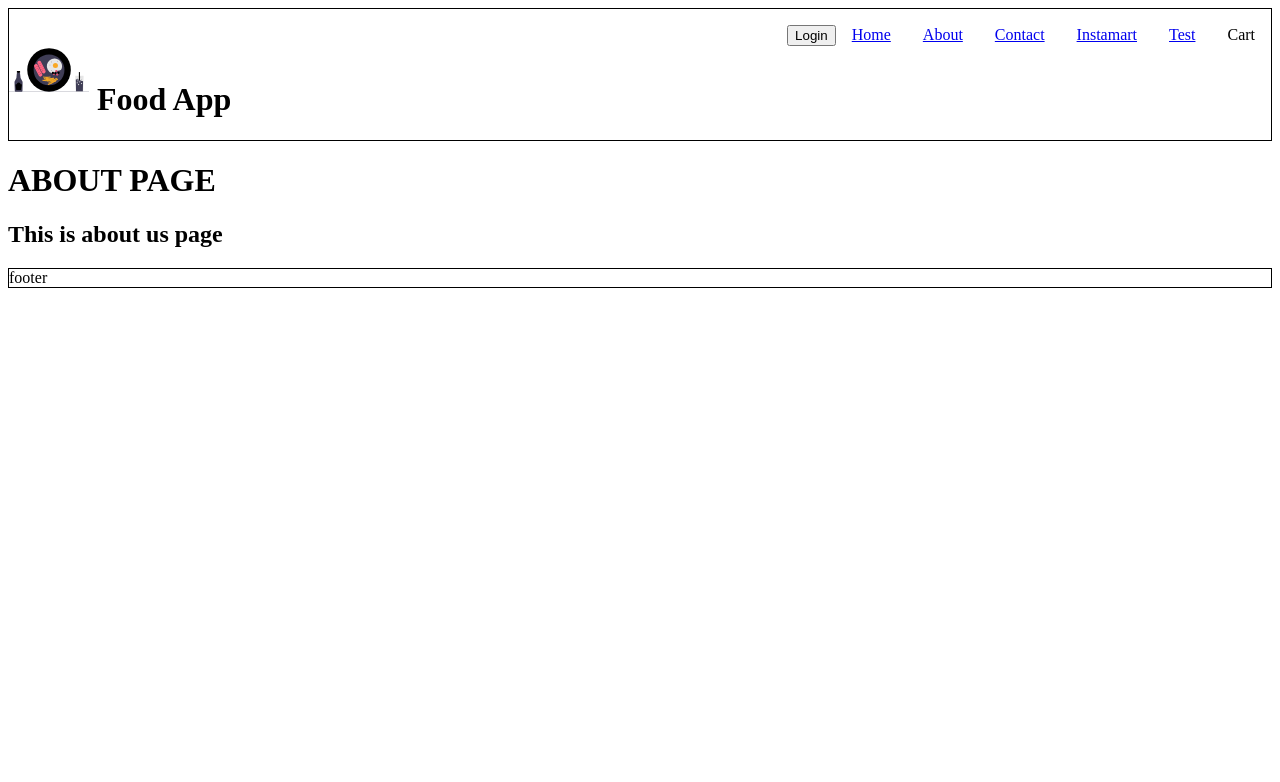
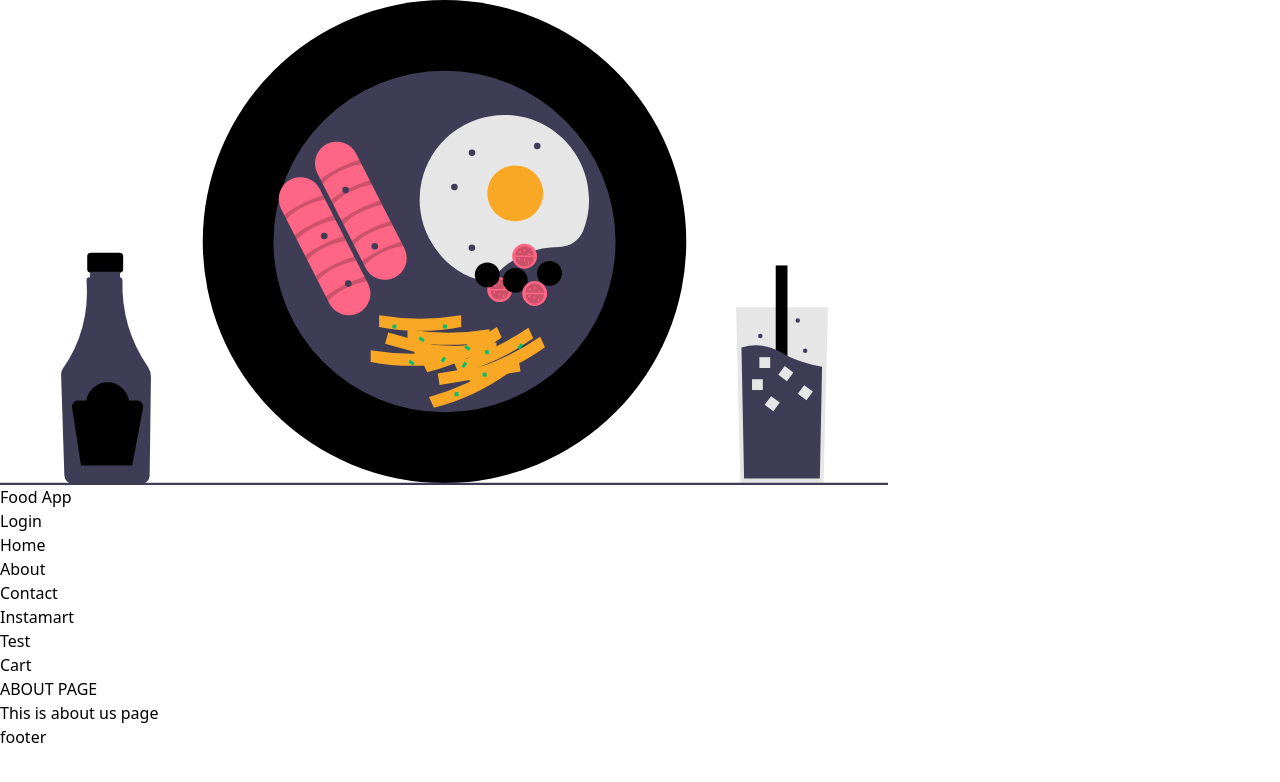
Before and after one commit to MayankMukul/namaste-food-app, a React (Vite) app: page /about in a window 1280 px wide. Shown: the top 782 px of the page. Built offline with nearby package versions, Linux system fonts and the light colour scheme.

Commit message:
tailwind added

```diff
--- a/package.json
+++ b/package.json
@@ -11,9 +11,12 @@
   "license": "ISC",
   "devDependencies": {
     "parcel": "^2.9.3",
-    "process": "^0.11.10"
+    "postcss": "^8.4.31",
+    "process": "^0.11.10",
+    "tailwindcss": "^3.3.5"
   },
   "dependencies": {
+    "formik": "^2.4.5",
     "react": "^18.2.0",
     "react-dom": "^18.2.0",
     "react-router-dom": "^6.16.0"
--- a/style.css
+++ b/style.css
@@ -1,68 +1,4 @@
 
-.logo{
-    height: 80px;
-    width: 80px;
-    display: inline;
-}
-
-.navbar{
-    border: 1px solid black;
-    display: flex;
-    justify-content: space-between;
-}
-
-.nav-items>ul>li{
-    list-style-type: none;
-    display: inline;
-    padding: 1rem;
-}
-
-.container{
-    border: 1px solid black;
-    display: flex;
-    flex-wrap: wrap;
-    margin: 5rem;
-    /* box-sizing: border-box; */
-}
-.footer{
-    border: 1px solid black;
-}
-
-.card{
-    border: 2px solid #0d6efd ;
-    width: 20%;
-    box-sizing: border-box;
-}
-
-.card>img {
-    width: 80%;
-    height: 40%;
-    margin: 1rem;
-}
-
-.search {
-    border: 3px solid blueviolet;
-    margin: 2rem auto;
-    width: 50%;
-}
-
-.search>input{
-    width: 80%;
-}
-
-.shimmerSearch{
-    margin: 20px auto ;
-    height: 30px;
-    width: 80%;
-    background-color: gray;
-
-}
-
-.shimmercard{
-    background-color: gray;
-    height: 200px;
-    width: 15%;
-    margin: 20px;
-    box-sizing: border-box;
-
-}
+@tailwind base;
+@tailwind components;
+@tailwind utilities;
--- /dev/null
+++ b/tailwind.config.js
@@ -0,0 +1,8 @@
+/** @type {import('tailwindcss').Config} */
+module.exports = {
+  content: ["./src/**/*.{html,js}"],
+  theme: {
+    extend: {},
+  },
+  plugins: [],
+}
```
Also changed, not shown: .postcssrc (added), 1 other file (tests, documents, lock files or other folders).
